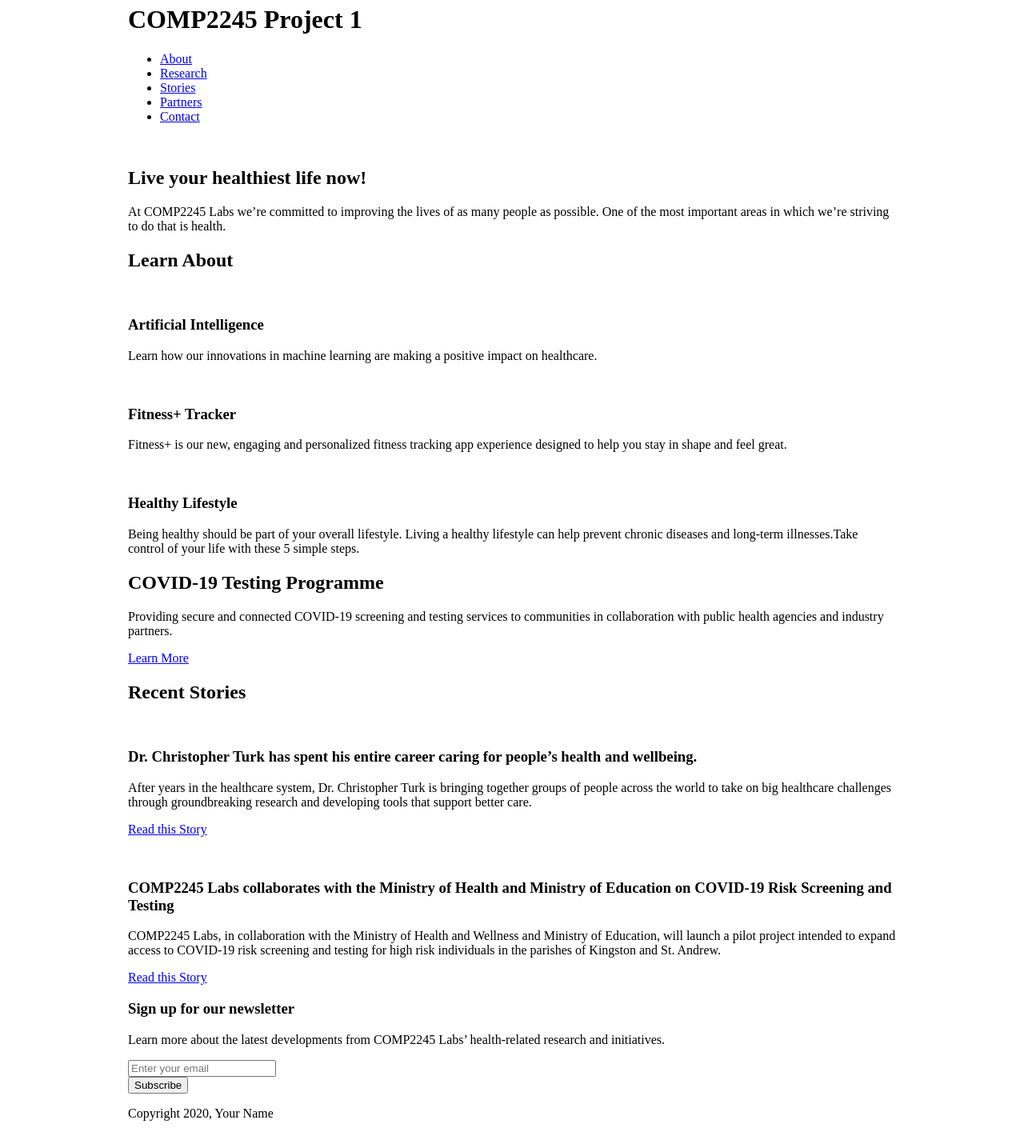
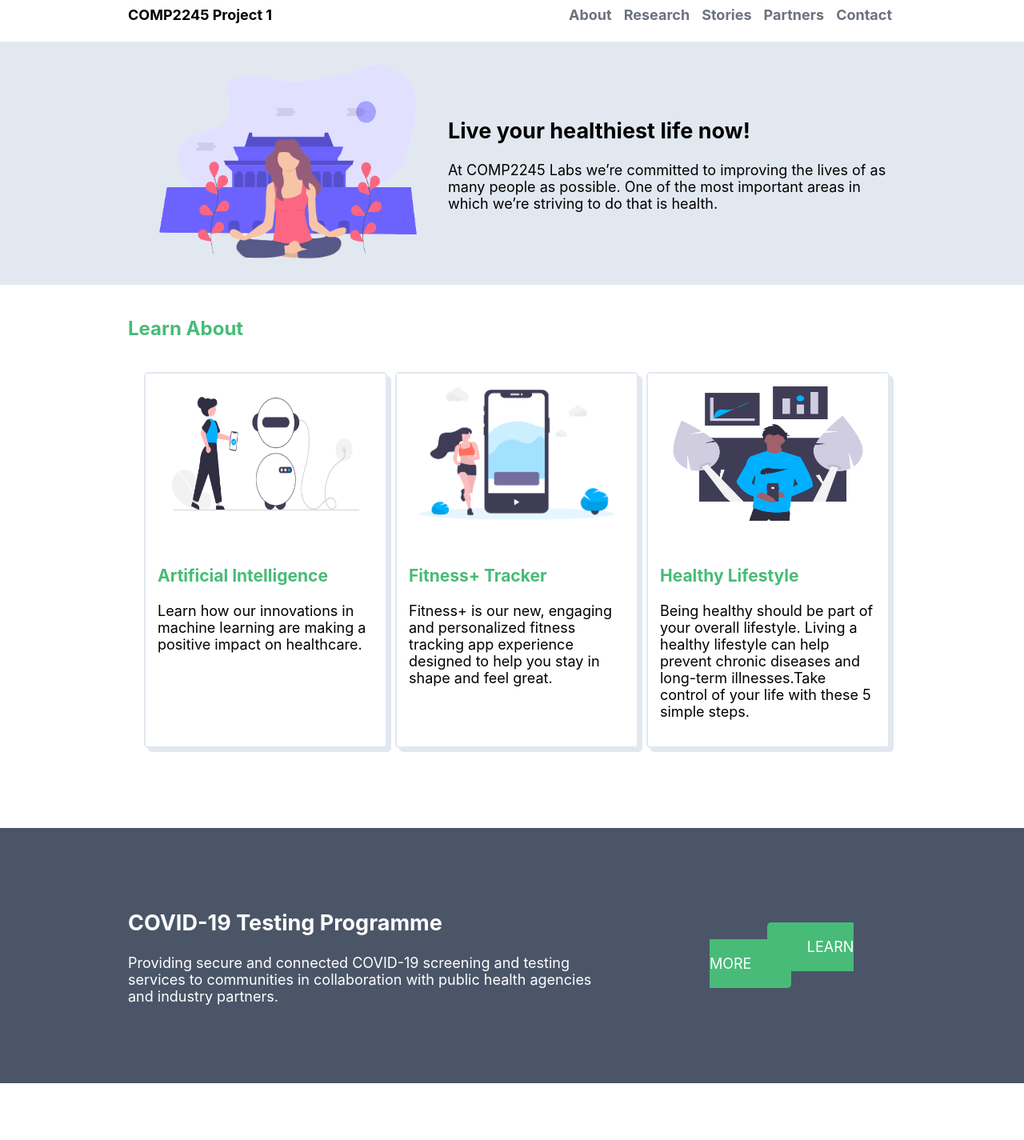
Before and after one commit to AJPipes/comp2245-project1, a plain HTML site: page index.html in a window 1280 px wide. Shown: the part 15-1440 px from the top of the page at 80% size. Drawn offline with Linux system fonts and the light colour scheme.

Commit message:
Images added

```diff
--- a/index.html
+++ b/index.html
@@ -26,7 +26,7 @@
         <section class="overview-hero">
             <div class="container">
                 <div class="overview-hero-image">
-                    <img src="#" alt="">
+                    <img src="yoga.png" alt="Living your healthiest Life now image">
                 </div>
                 <div class="overview-hero-text">
                     <h2>Live  your healthiest life now!</h2>
@@ -39,21 +39,21 @@
                 <h2>Learn About</h2>
                 <div class="cards">
                     <div class="card">
-                        <img src="#" alt="">
+                        <img src="AI.png" alt="Artificial Intelligence image" >
                         <div class="card-body">
                             <h3>Artificial Intelligence</h3>
                             <p>Learn how our innovations in machine learning are making a positive impact on healthcare.</p>
                         </div>
                     </div>
                     <div class="card">
-                        <img src="#" alt="">
+                        <img src="fitness.png" alt="Fitness+ Tracker image" >
                         <div class="card-body">
                             <h3>Fitness+ Tracker</h3>
                             <p>Fitness+ is our new, engaging and personalized fitness tracking app experience designed to help you stay in shape and feel great.</p>
                         </div>
                     </div>
                     <div class="card">
-                        <img src="#" alt="">
+                        <img src="healthy.png" alt="Healthy Lifestyle image" >
                         <div class="card-body">
                             <h3>Healthy Lifestyle</h3>
                             <p>Being healthy should be part of your overall lifestyle. Living a healthy lifestyle can help prevent chronic diseases and long-term illnesses.Take control of your life with these 5 simple steps.</p>
@@ -77,7 +77,7 @@
             <div class="container">
                 <h2>Recent Stories</h2>
                 <article>
-                    <img src="" alt="">
+                    <img src="Dr.Turk.jpeg" alt="Doctor" >
                     <div class="article-body">
                         <h3>Dr. Christopher Turk has spent his entire career caring for people’s health and wellbeing.</h3>
                         <p>After years in the healthcare system, Dr. Christopher Turk is bringing together groups of people across the world to take on big healthcare challenges through groundbreaking research and developing tools that support better care.</p>
@@ -85,7 +85,7 @@
                     </div>
                 </article>
                 <article>
-                    <img src="" alt="">
+                    <img src="lab.jpg" alt="Covid Testing image" >
                     <div class="article-body">
                         <h3>COMP2245 Labs collaborates with the Ministry of Health and Ministry of Education on COVID-19 Risk Screening and Testing</h3>
                         <p>COMP2245 Labs, in collaboration with the Ministry of Health and Wellness and Ministry of Education, will launch a pilot project intended to expand access to COVID-19 risk screening and testing for high risk individuals in the parishes of Kingston and St. Andrew.</p>
@@ -110,7 +110,7 @@
     </main>
     <footer>
         <div class="container">
-            <p>Copyright 2020, Your Name</p>
+            <p>Copyright 2020, Julian Piper</p>
         </div>
     </footer>
 </body>
--- a/scripts.js
+++ b/scripts.js
@@ -1 +1,27 @@
 /* Add your JavaScript to this file */
+window.onload=function(){
+    const btn =document.getElementsByTagName("button")[0];
+    const email= document.getElementById("email");
+    var form = document.getElementsByClassName("form-group");
+
+
+    btn.addEventListener("click",clicking);
+    btn.preventDefault()
+
+
+
+    function clicking(){
+       let messages=document.getElementsByTagName("message")[0];
+       if(email.value==null){
+
+        messages.innerHTML=("Please enter a valid email address")
+       }
+       else{
+           messages.innerHTML=("Thank you! Your email address ${name} has been added to our mailings list")
+       }
+
+        clicking.preventDefault()
+
+
+    }
+    }
--- a/styles.css
+++ b/styles.css
@@ -4,8 +4,225 @@ body {
     font-size: 16px;
 }
 
+header{
+    background-color: white;
+}
+
 .container {
-    margin: 0 auto;
+    margin: auto;
     max-width: 960px;
     width: 100%;
+    display: flex;
+    font-family: -apple-system, BlinkMacSystemFont, 'Segoe UI', Roboto, Oxygen, Ubuntu, Cantarell, 'Open Sans', 'Helvetica Neue', sans-serif;
+    font-size: 18px;
 }
+
+header .container{
+    display: flex;
+    justify-content: space-between;
+    align-items: center;
+}
+
+header h1 {
+    font-size: 18px;
+}
+
+header a{
+    text-decoration: none;
+    color: #6b7280;
+    font-weight: bold;
+}
+
+.container li {
+    display: inline-block;
+    padding: 5px;
+    color: #6b7280;
+}
+
+a:hover{
+    color: #5A67D8;
+}
+
+.overview-hero{
+    background-color: #E2E8F0;
+}
+.overview-hero .container {
+    display: flex;
+    align-items: center;
+}
+
+.overview-hero-image{
+    float: left;
+}
+
+.overview-hero-image img{
+    height: 300px;
+    width: 400px;
+}
+
+.overview-hero-text{
+    float: right;
+}
+
+.learn-about h2{
+    font-size: 24px;
+    color: #48BB78;
+}
+
+.learn-about .container .card {
+    border: 2px solid ;
+    border-color: #E2E8F0;
+    border-radius: 5px;
+    box-shadow: 5px 5px #E2E8F0;
+    width: 300px;
+}
+
+.learn-about .container .cards .card .card-body h3{
+    color: #48BB78;
+    font-size: 21px;
+}
+.learn-about .container .card img {
+    width: 300px;
+    height: 200px;
+  }
+
+.learn-about .container .cards {
+  display: grid;
+  grid-template-rows: auto;
+  grid-template-columns: auto auto auto;
+  margin: 20px 20px;
+  grid-gap: 10px;
+  align-self: auto;
+}
+
+.card-body {
+    padding: 15px;
+}
+
+.learn-about {
+    padding-top: 20px;
+    padding-bottom: 80px;
+}
+
+.learn-about .container{
+    display: flex;
+    flex-direction: column;
+}
+
+.testing {
+    background-color: #4A5568;
+    color: white;
+    padding-top: 80px;
+    padding-bottom: 80px;
+}
+
+.testing-desciption{
+    width: 600px;
+}
+
+.btn {
+    background-color: #48BB78;
+    border-radius: 5px;
+    padding: 20px 50px;
+    text-decoration: none;
+    text-align: center;
+    margin: auto  auto 0 150px;
+    color: white;
+    text-transform: uppercase;
+}
+
+.cta {
+    text-align: center;
+    margin: auto 0;
+}
+
+.stories .container{
+    display: flex;
+    flex-direction: column;
+    margin-top: 70px ;
+}
+.stories img {
+    border-radius: 50%;
+    width: 250px;
+    height: 250px;
+    padding: 10px;
+    padding-top: 20px;
+    display: flex;
+    flex-direction: column;
+}
+
+article {
+    display: flex;
+    flex-direction: row;
+    margin-bottom: 15px;
+}
+
+.article-body a{
+    text-decoration: none;
+    color: #5A67D8;
+    font-weight: bold;
+}
+
+.stories {
+    padding-top: 20px;
+    padding-bottom: 20px;
+}
+
+.article-body {
+    float: right;
+    padding-left: 20px;
+}
+
+.stories h2{
+    justify-content: flex-start;
+    color: #5A67D8;
+    margin-right: auto;
+}
+
+.newsletter {
+    margin: auto;
+    background-color: #48BB78;
+    color: white;
+    padding-top: 20px;
+}
+
+.newsletter .container {
+    display: flex;
+    flex-direction: column;
+    justify-content: center;
+    align-items: center;
+    width: 600px;
+}
+
+form {
+    display: flex;
+    flex-direction: row;
+    align-items: center;
+}
+
+#email {
+    height: 50px;
+    width: 300px;
+    border-radius: 10px;
+    border: none;
+    text-indent: 15px;
+}
+
+.newsletter .btn{
+    border: none;
+    background-color: #5A67D8;
+    height: 50px;
+    width: 200px;
+    border-radius: 10px;
+}
+
+form {
+    margin-bottom: 50px;
+}
+
+footer {
+    background-color: #4A5568;
+    color: white;
+    padding-top: 10px;
+    padding-bottom: 10px;
+}
```
Also changed, not shown: AI.png (added), Dr.Turk.jpeg (added), fitness.png (added), healthy.png (added), lab.jpg (added), yoga.png (added).
